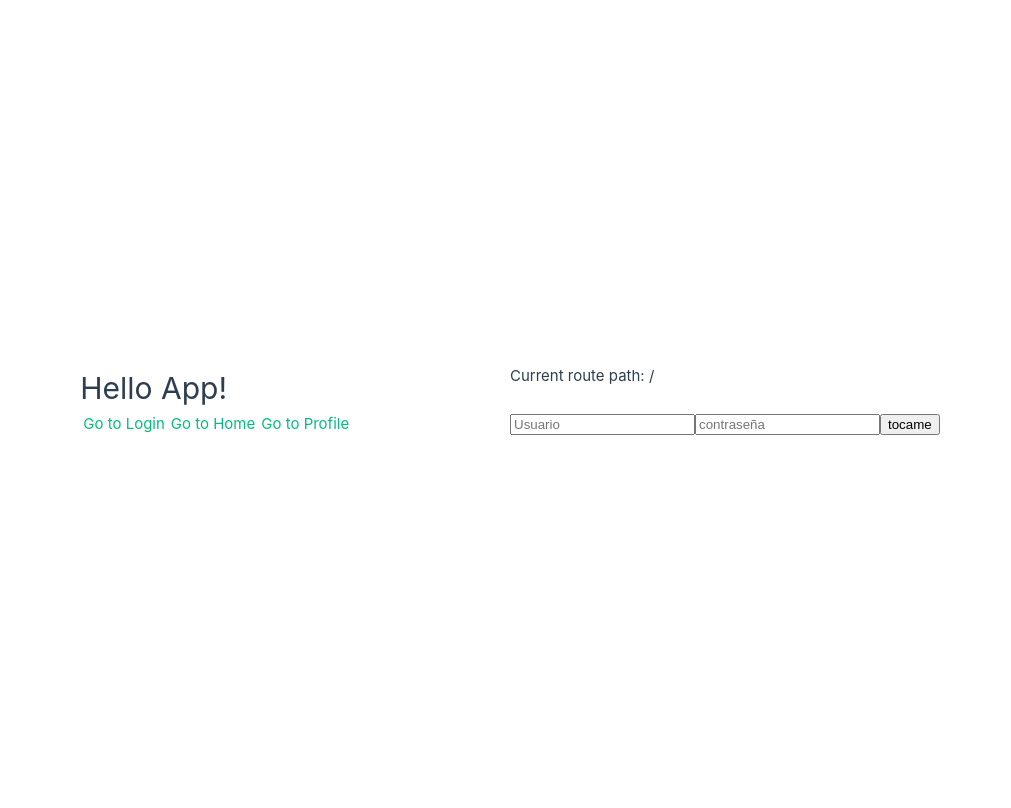
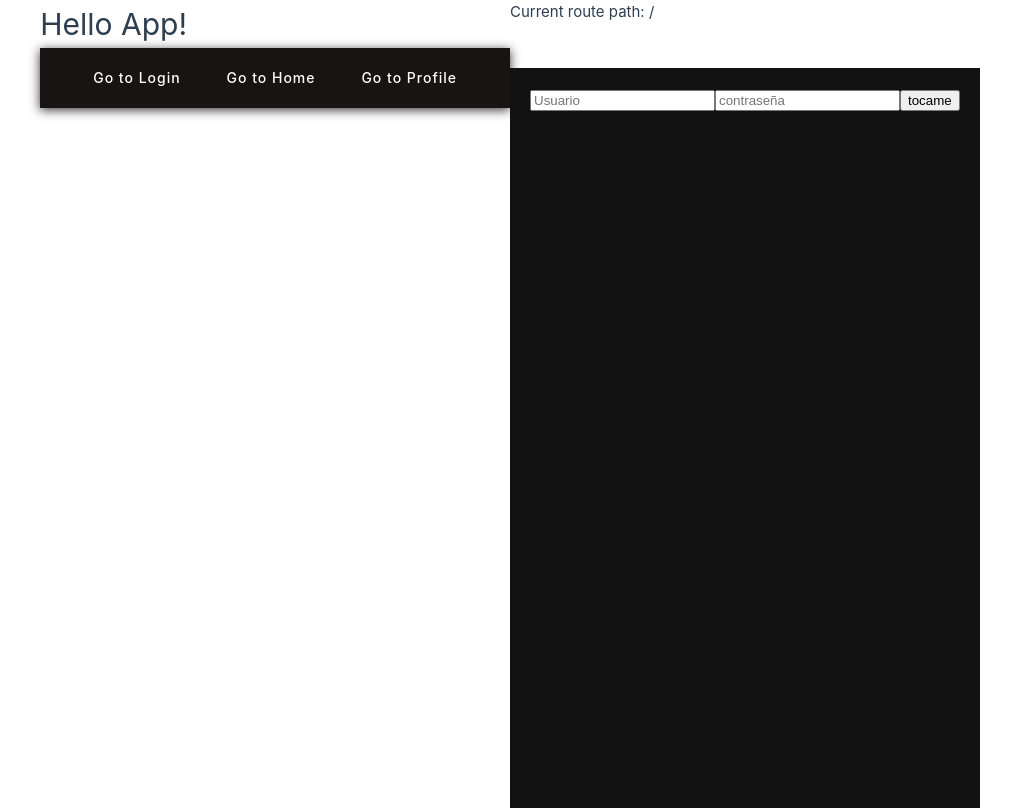
Before and after one commit to LeandroKorb/PNT2_ECOMMERCE, a Vue app: page / in a window 1280 px wide. Shown: the whole page, without its empty margins (130-1141 px from the left). Built offline with nearby package versions, Linux system fonts and the light colour scheme.

Commit message:
se le puso css al navbar de app

```diff
--- a/src/App.vue
+++ b/src/App.vue
@@ -3,12 +3,53 @@
   <p>
     <strong>Current route path:</strong> {{ $route.fullPath }}
   </p>
-  <nav>
-    <RouterLink to="/">Go to Login</RouterLink>
-    <RouterLink to="/home">Go to Home</RouterLink>
-    <RouterLink to="/profile/123">Go to Profile</RouterLink>
+  <nav  class="navbar">
+    <RouterLink class="nav-link" to="/">Go to Login</RouterLink>
+    <RouterLink class="nav-link" to="/home">Go to Home</RouterLink>
+    <RouterLink class="nav-link" to="/profile/123">Go to Profile</RouterLink>
   </nav>
-  <main>
+  <main class="main-content">
     <RouterView />
   </main>
 </template>
+
+
+<style scoped>
+.navbar {
+  display: flex;
+  justify-content: space-around;
+  align-items: center;
+  background-color: #191414; /* Fondo negro de Spotify */
+  padding: 15px 30px;
+  height: 60px;
+  box-shadow: 0 2px 10px rgba(0, 0, 0, 0.8);
+}
+
+.nav-link {
+  text-decoration: none;
+  color: #ffffff; /* Blanco para el texto */
+  font-size: 14px;
+  font-weight: 500;
+  letter-spacing: 1px;
+  padding: 10px 15px;
+  transition: color 0.3s ease, transform 0.3s ease;
+}
+
+.nav-link:hover {
+  color: #1db954; /* Verde característico de Spotify */
+  transform: scale(1.05); /* Ligero aumento al pasar el cursor */
+}
+
+.nav-link.active {
+  color: #1db954; /* Estilo para el enlace activo */
+}
+
+.main-content {
+  margin-top: 20px;
+  padding: 20px;
+  font-family: 'Helvetica Neue', Arial, sans-serif;
+  color: #fff;
+  background-color: #121212; /* Fondo oscuro similar al de Spotify */
+  min-height: calc(100vh - 60px); /* Ocupa toda la altura excepto el navbar */
+}
+</style>
--- a/src/components/Home.vue
+++ b/src/components/Home.vue
@@ -10,7 +10,6 @@ defineProps({
 <template>
   <div class="greetings">
     <h1 class="green">{{ msg }}</h1>
-    <h1>HOLA PUTO</h1>
     <h3>
       You’ve successfully created a project with
       <a href="https://vite.dev/" target="_blank" rel="noopener">Vite</a> +
```
